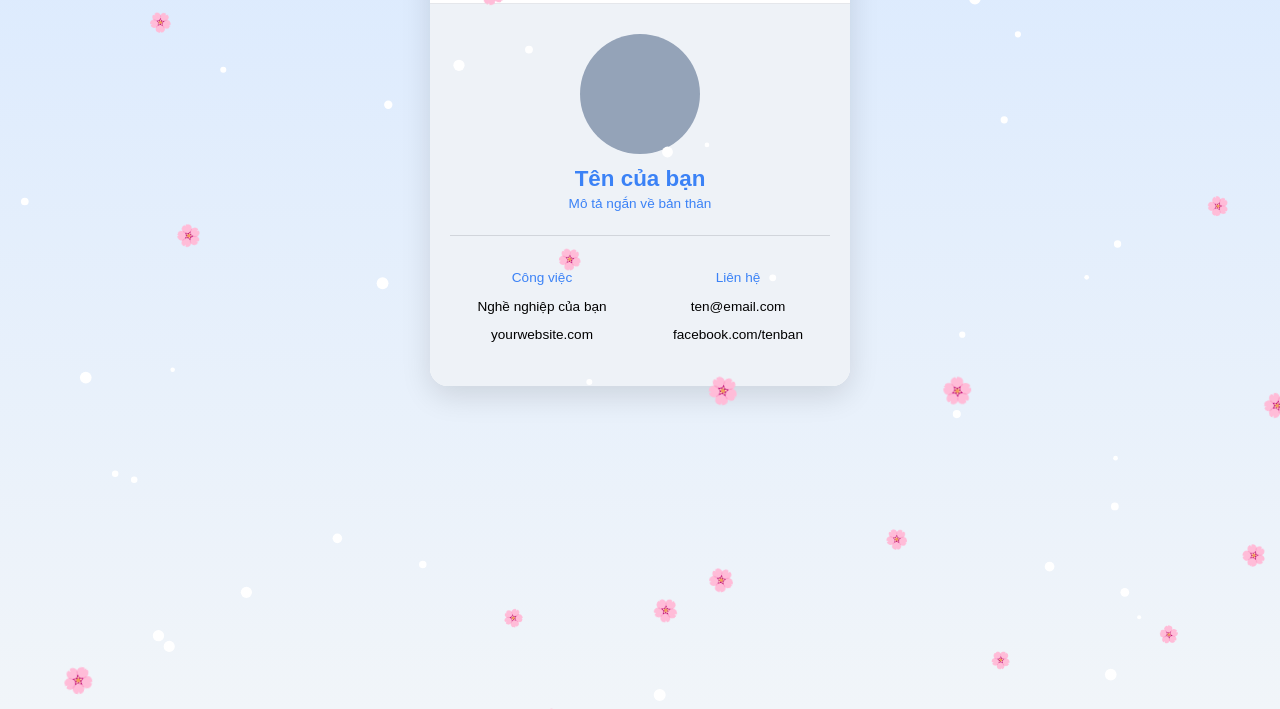
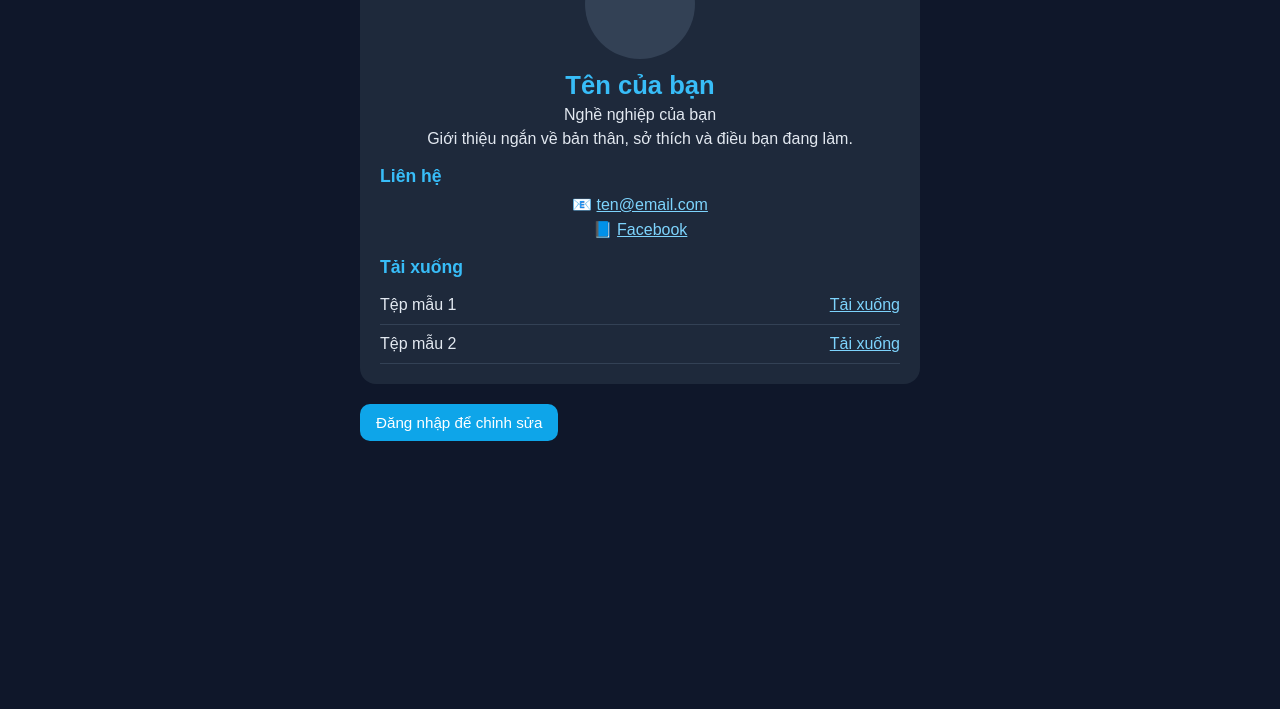
Before and after one commit to sinhlong05/longmod, a plain HTML site: page index.html in a window 1280 px wide. Shown: the part 91-800 px from the top of the page. Drawn offline with Linux system fonts and the light colour scheme.

Commit message:
Update index.html

```diff
--- a/index.html
+++ b/index.html
@@ -2,55 +2,98 @@
 <html lang="vi">
 <head>
 <meta charset="UTF-8">
-<meta name="viewport" content="width=device-width, initial-scale=1.0">
-<title>About Me</title>
+<meta name="viewport" content="width=device-width,initial-scale=1">
+<title>Trang cá nhân</title>
 <style>
-body{margin:0;min-height:100vh;background:linear-gradient(180deg,#dbeafe,#f1f5f9);font-family:Arial,sans-serif;display:flex;justify-content:center;padding:30px 16px;box-sizing:border-box}
-.card{width:100%;max-width:420px;height:fit-content;background:#fff;border-radius:18px;box-shadow:0 10px 30px rgba(0,0,0,.12);overflow:hidden;text-align:center;z-index:1}
-.head{padding:18px;color:#3b82f6;font-size:1.5rem;border-bottom:1px solid #e5e7eb}
-.body{background:#eef2f7;padding:30px 20px}
-.avatar{width:120px;height:120px;border-radius:50%;background:#94a3b8;margin:0 auto}
-.name{color:#3b82f6;font-size:1.4rem;font-weight:bold;margin-top:12px}
-.desc{color:#3b82f6;font-size:.85rem;margin-top:4px}
-.info{display:flex;gap:12px;margin-top:24px;padding-top:16px;border-top:1px solid #d1d5db;font-size:.85rem}
-.info div{flex:1}
-.info h4{color:#3b82f6;font-weight:normal;margin-bottom:8px}
-#fx{position:fixed;inset:0;width:100%;height:100%;pointer-events:none;z-index:5}
+body{margin:0;font-family:Arial,sans-serif;background:#0f172a;color:#e2e8f0;padding:20px 14px}
+.wrap{max-width:560px;margin:auto}
+.card{background:#1e293b;border-radius:16px;padding:20px;margin-bottom:16px}
+h1{color:#38bdf8;margin:0 0 6px;font-size:1.6rem;text-align:center}
+h2{color:#38bdf8;font-size:1.1rem;margin:18px 0 8px}
+p{margin:6px 0;text-align:center}
+.avatar{width:110px;height:110px;border-radius:50%;object-fit:cover;display:block;margin:0 auto 12px;background:#334155}
+a{color:#7dd3fc}
+.dl{display:flex;justify-content:space-between;align-items:center;padding:10px 0;border-bottom:1px solid #334155}
+.btn{background:#0ea5e9;color:#fff;border:0;border-radius:10px;padding:10px 16px;font-size:.95rem;margin:4px 6px 4px 0}
+.gray{background:#475569}
+label{font-size:.9rem;color:#94a3b8}
+input,textarea{width:100%;box-sizing:border-box;padding:10px;border-radius:8px;border:1px solid #475569;background:#0f172a;color:#fff;margin:4px 0 12px;font-size:.95rem}
+#e{display:none}
 </style>
 </head>
 <body>
-<div class="card">
-  <div class="head">About Me</div>
-  <div class="body">
-    <div class="avatar"></div>
-    <div class="name">Tên của bạn</div>
-    <div class="desc">Mô tả ngắn về bản thân</div>
-    <div class="info">
-      <div><h4>Công việc</h4><p>Nghề nghiệp của bạn</p><p>yourwebsite.com</p></div>
-      <div><h4>Liên hệ</h4><p>ten@email.com</p><p>facebook.com/tenban</p></div>
-    </div>
-  </div>
+<div class="wrap">
+  <div class="card" id="v"></div>
+  <div class="card" id="e"></div>
+  <button class="btn" id="b">Đăng nhập để chỉnh sửa</button>
 </div>
-<canvas id="fx"></canvas>
 <script>
-const c=document.getElementById('fx'),x=c.getContext('2d');
-function rs(){c.width=innerWidth;c.height=innerHeight}
-rs();onresize=rs;
-const P=[...Array(60)].map((_,i)=>mk(i%3==0));
-function mk(f,top){return{f,x:Math.random()*c.width,y:top?-20:Math.random()*c.height,s:f?16+Math.random()*10:2+Math.random()*4,v:.6+Math.random()*1.4,w:Math.random()*6.28,r:Math.random()*6.28}}
-function d(){
-  x.clearRect(0,0,c.width,c.height);
-  for(const p of P){
-    p.w+=.02;p.x+=Math.sin(p.w)*.6;p.y+=p.v;p.r+=.02;
-    if(p.y>c.height+30)Object.assign(p,mk(p.f,true));
-    x.save();x.translate(p.x,p.y);
-    if(p.f){x.rotate(p.r);x.font=p.s+'px serif';x.textAlign='center';x.textBaseline='middle';x.fillText('🌸',0,0)}
-    else{x.beginPath();x.arc(0,0,p.s,0,6.28);x.fillStyle='#fff';x.fill()}
-    x.restore();
-  }
-  requestAnimationFrame(d);
+const PASS="123456"; // Đổi mật khẩu tại đây
+
+const DEF={
+  name:"Tên của bạn",
+  avatar:"",
+  job:"Nghề nghiệp của bạn",
+  bio:"Giới thiệu ngắn về bản thân, sở thích và điều bạn đang làm.",
+  email:"ten@email.com",
+  fb:"https://facebook.com/tenban",
+  dl:"Tệp mẫu 1|https://example.com\nTệp mẫu 2|https://example.com"
+};
+let D=JSON.parse(localStorage.getItem('profile')||'null')||DEF;
+
+const esc=s=>String(s).replace(/[&<>"]/g,c=>({'&':'&amp;','<':'&lt;','>':'&gt;','"':'&quot;'}[c]));
+const $=id=>document.getElementById(id);
+
+function render(){
+  const dl=D.dl.split('\n').filter(l=>l.includes('|')).map(l=>{
+    const [t,u]=l.split('|');
+    return `<div class="dl"><span>${esc(t.trim())}</span><a href="${esc(u.trim())}" target="_blank">Tải xuống</a></div>`;
+  }).join('')||'<p>Chưa có tệp nào.</p>';
+
+  $('v').innerHTML=
+    (D.avatar?`<img class="avatar" src="${esc(D.avatar)}" alt="">`:`<div class="avatar"></div>`)+
+    `<h1>${esc(D.name)}</h1>
+    <p>${esc(D.job)}</p>
+    <p>${esc(D.bio)}</p>
+    <h2>Liên hệ</h2>
+    <p>📧 <a href="mailto:${esc(D.email)}">${esc(D.email)}</a></p>
+    <p>📘 <a href="${esc(D.fb)}" target="_blank">Facebook</a></p>
+    <h2>Tải xuống</h2>${dl}`;
 }
-d();
+
+function openEd(){
+  $('e').innerHTML=`<h2>Chỉnh sửa thông tin</h2>
+  <label>Tên</label><input id="fn" value="${esc(D.name)}">
+  <label>Link ảnh đại diện (để trống nếu không có)</label><input id="fa" value="${esc(D.avatar)}">
+  <label>Nghề nghiệp</label><input id="fj" value="${esc(D.job)}">
+  <label>Giới thiệu</label><textarea id="fbio" rows="3">${esc(D.bio)}</textarea>
+  <label>Email</label><input id="fe" value="${esc(D.email)}">
+  <label>Link Facebook</label><input id="ff" value="${esc(D.fb)}">
+  <label>Tệp tải xuống (mỗi dòng: Tên|link)</label><textarea id="fd" rows="5">${esc(D.dl)}</textarea>
+  <button class="btn" id="save">Lưu</button><button class="btn gray" id="cancel">Hủy</button>`;
+  $('e').style.display='block';
+  $('b').textContent='Đóng';
+  $('save').onclick=()=>{
+    D={name:$('fn').value,avatar:$('fa').value,job:$('fj').value,bio:$('fbio').value,
+       email:$('fe').value,fb:$('ff').value,dl:$('fd').value};
+    localStorage.setItem('profile',JSON.stringify(D));
+    render(); closeEd();
+  };
+  $('cancel').onclick=closeEd;
+}
+
+function closeEd(){
+  $('e').style.display='none';
+  $('b').textContent='Đăng nhập để chỉnh sửa';
+}
+
+$('b').onclick=()=>{
+  if($('e').style.display==='block'){ closeEd(); return; }
+  if(prompt('Nhập mật khẩu:')!==PASS){ alert('Sai mật khẩu'); return; }
+  openEd();
+};
+
+render();
 </script>
 </body>
 </html>
```
